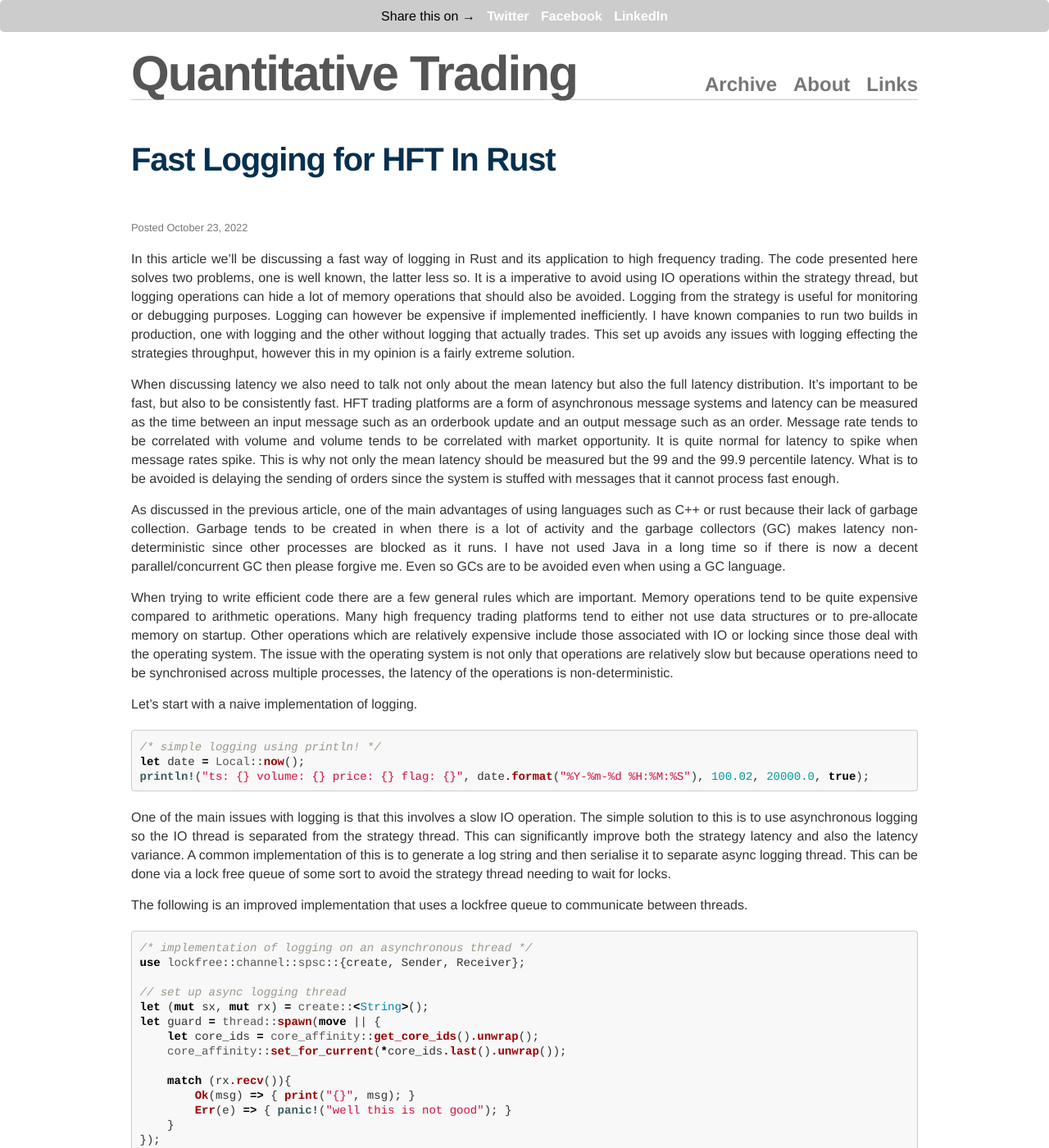
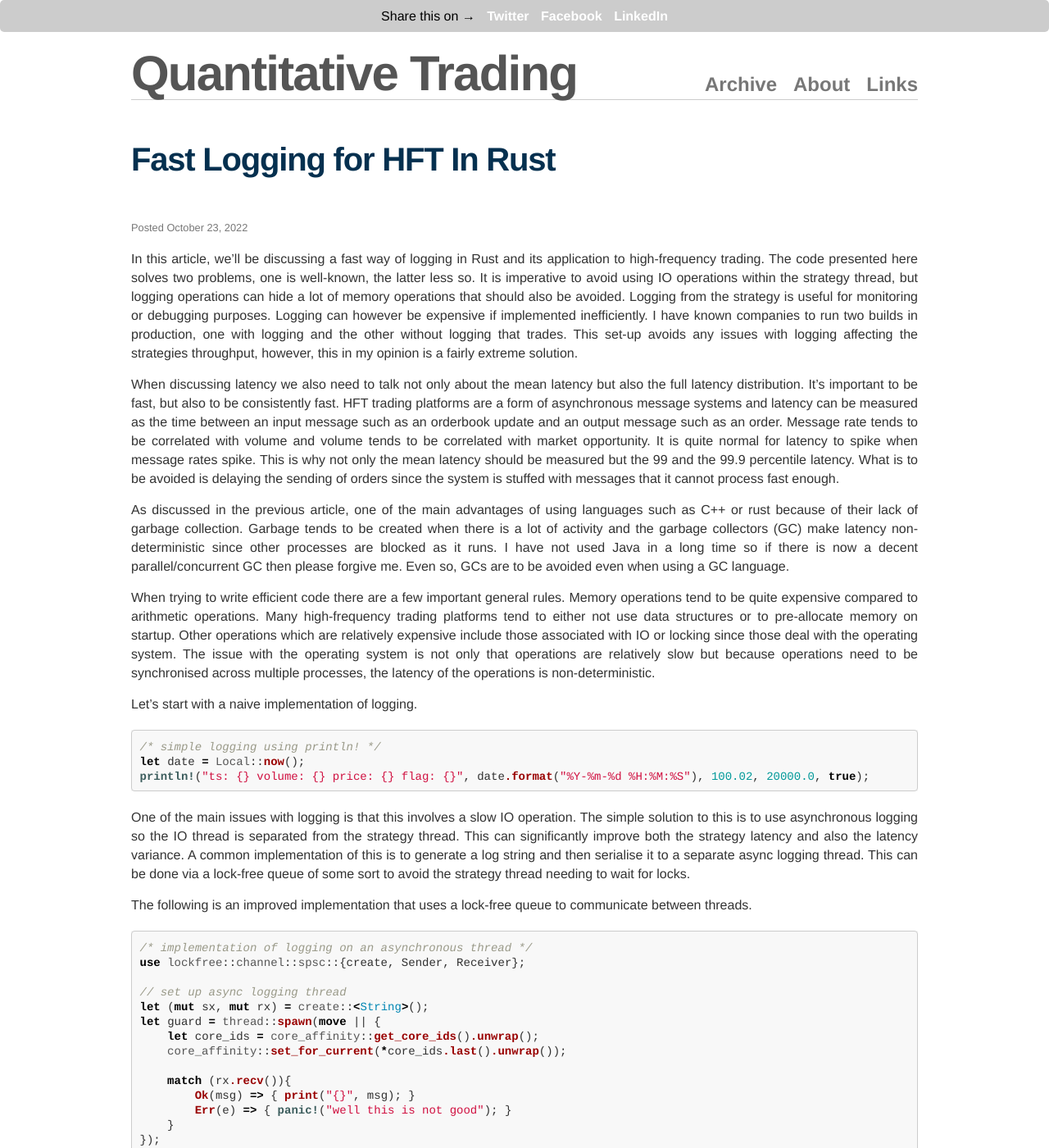
Before and after one commit to MarkRBest/markrbest.github.io, a Jekyll site: the page built from _posts/2022-10-23-fast-logging-in-rust.md, in a window 1280 px wide and 1400 px high. Shown: the whole window at 82% size. Built offline with Jekyll 4.4.1, drawn with Linux system fonts in a browser that asks for light colours; nearby versions of some CDN libraries; comment, search, counter and statistics services are not loaded; some of the changed text lies outside the part shown.

Commit message:
grammar edits

````diff
--- a/_posts/2022-10-23-fast-logging-in-rust.md
+++ b/_posts/2022-10-23-fast-logging-in-rust.md
@@ -7,13 +7,13 @@
 - Rust
 ---
 
-In this article we'll be discussing a fast way of logging in Rust and its application to high frequency trading.
-The code presented here solves two problems, one is well known, the latter less so.
-It is a imperative to avoid using IO operations within the strategy thread, but logging operations can hide a lot of memory operations that should also be avoided.
+In this article, we'll be discussing a fast way of logging in Rust and its application to high-frequency trading.
+The code presented here solves two problems, one is well-known, the latter less so.
+It is imperative to avoid using IO operations within the strategy thread, but logging operations can hide a lot of memory operations that should also be avoided.
 Logging from the strategy is useful for monitoring or debugging purposes.
 Logging can however be expensive if implemented inefficiently.
-I have known companies to run two builds in production, one with logging and the other without logging that actually trades.
-This set up avoids any issues with logging effecting the strategies throughput, however this in my opinion is a fairly extreme solution.
+I have known companies to run two builds in production, one with logging and the other without logging that trades.
+This set-up avoids any issues with logging affecting the strategies throughput, however, this in my opinion is a fairly extreme solution.
 
 When discussing latency we also need to talk not only about the mean latency but also the full latency distribution.
 It's important to be fast, but also to be consistently fast.
@@ -22,14 +22,14 @@
 It is quite normal for latency to spike when message rates spike. This is why not only the mean latency should be measured but the 99 and the 99.9 percentile latency.
 What is to be avoided is delaying the sending of orders since the system is stuffed with messages that it cannot process fast enough.
 
-As discussed in the previous article, one of the main advantages of using languages such as C++ or rust because their lack of garbage collection.
-Garbage tends to be created in when there is a lot of activity and the garbage collectors (GC) makes latency non-deterministic since other processes are blocked as it runs.
+As discussed in the previous article, one of the main advantages of using languages such as C++ or rust because of their lack of garbage collection.
+Garbage tends to be created when there is a lot of activity and the garbage collectors (GC) make latency non-deterministic since other processes are blocked as it runs.
 I have not used Java in a long time so if there is now a decent parallel/concurrent GC then please forgive me.
-Even so GCs are to be avoided even when using a GC language.
+Even so, GCs are to be avoided even when using a GC language.
 
-When trying to write efficient code there are a few general rules which are important.
+When trying to write efficient code there are a few important general rules.
 Memory operations tend to be quite expensive compared to arithmetic operations.
-Many high frequency trading platforms tend to either not use data structures or to pre-allocate memory on startup.
+Many high-frequency trading platforms tend to either not use data structures or to pre-allocate memory on startup.
 Other operations which are relatively expensive include those associated with IO or locking since those deal with the operating system.
 The issue with the operating system is not only that operations are relatively slow but because operations need to be synchronised across multiple processes, the latency of the operations is non-deterministic.
 
@@ -44,10 +44,10 @@
 One of the main issues with logging is that this involves a slow IO operation.
 The simple solution to this is to use asynchronous logging so the IO thread is separated from the strategy thread.
 This can significantly improve both the strategy latency and also the latency variance.
-A common implementation of this is to generate a log string and then serialise it to separate async logging thread.
-This can be done via a lock free queue of some sort to avoid the strategy thread needing to wait for locks.
+A common implementation of this is to generate a log string and then serialise it to a separate async logging thread.
+This can be done via a lock-free queue of some sort to avoid the strategy thread needing to wait for locks.
 
-The following is an improved implementation that uses a lockfree queue to communicate between threads.
+The following is an improved implementation that uses a lock-free queue to communicate between threads.
 
 ```rust
 /* implementation of logging on an asynchronous thread */
@@ -75,13 +75,13 @@
 How expensive is the creation of the log string? The answer is a lot.
 Often timestamps are formatted to date string and the creation of the string itself involves dynamic memory allocation which should be avoided.
 It would be much better if it was possible to offload not only the IO operations but also the string building to a separate thread.
-Getting around this cost using an alternative implementation is actually pretty difficult to achieve in most languages.
+Getting around this cost using an alternative implementation is pretty difficult to achieve in most languages.
 
 A function is needed that takes not only a variable number of parameters but a variable number of parameters of arbitrary type.
 This is relatively complicated to do in strongly typed languages such as Rust and C++.
 One solution to this is to use some form of binary serialisation such as bincode, protobuffers or BSON to serialise the arguments to be logged as well as the format string.
 This is possible, but I don’t think it is the most efficient way to do it.
-For performance reasons it would be better if most of this work could be done at compile time to avoid unnecessary memory operations.
+For performance reasons, it would be better if most of this work could be done at compile time to avoid unnecessary memory operations.
 
 Rust provides an alternative and very neat solution to this problem.
 In Rust closures can be serialised directly and then sent to another thread to be executed.
@@ -138,10 +138,10 @@
 
 When looking at the graphs the real improvement with regard to using serialised closures can be seen.
 Not only is the closure method faster on average but its latency distribution is much more predictable.
-I was somewhat surprised that the difference in results for string serialisation are so wild,
+I was somewhat surprised that the difference in results for string serialisation is so wild,
 but I put that down to the date formatting and string building.
 
-It is possible to implement something similar in other languages. C++ has lambdas and I think it is possible for these to be serialised.
-What I really like about Rust is that the majority of the complexity is taken care of by the compiler and for very little performance cost.
+It is possible to implement something similar in other languages. C++ has lambdas and I think these can be serialised.
+What I like about Rust is that the majority of the complexity is taken care of by the compiler for very little performance cost.
 You also don't have to worry about concurrency issues since the compiler also makes sure that ownership is transferred to the logging thread.
-The more i learn about Rust the more I like about its productivity as a function of programmer hours. I think this article is a cool example of that.
+The more I learn about Rust the more I like its productivity as a function of programmer hours. I think this article is a cool example of that.
````
Also changed, not shown: other parts of _posts/2022-10-23-fast-logging-in-rust.md (+3 -3 lines).
